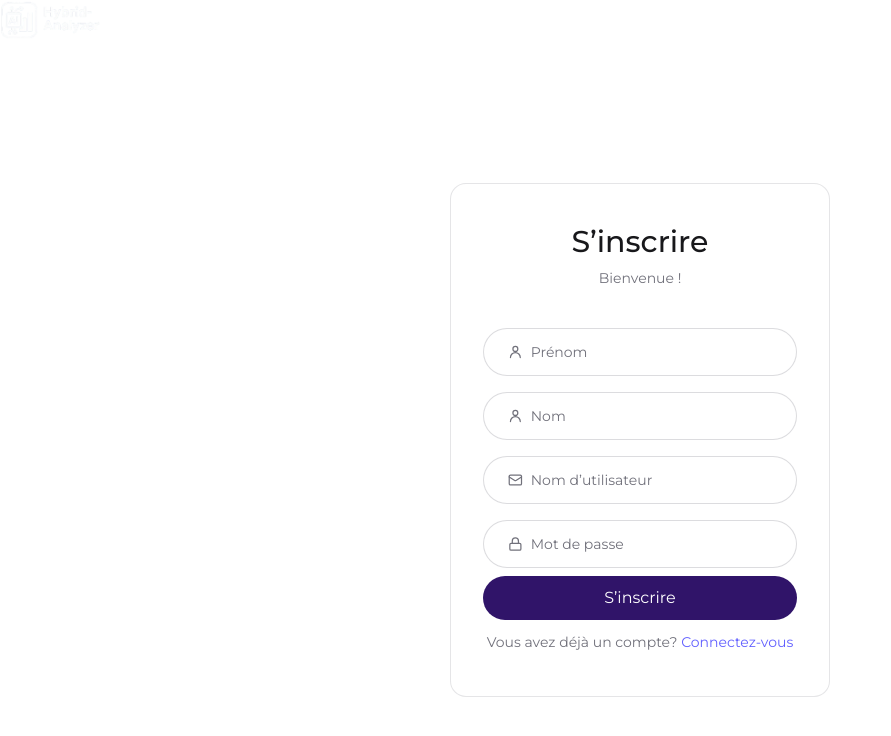
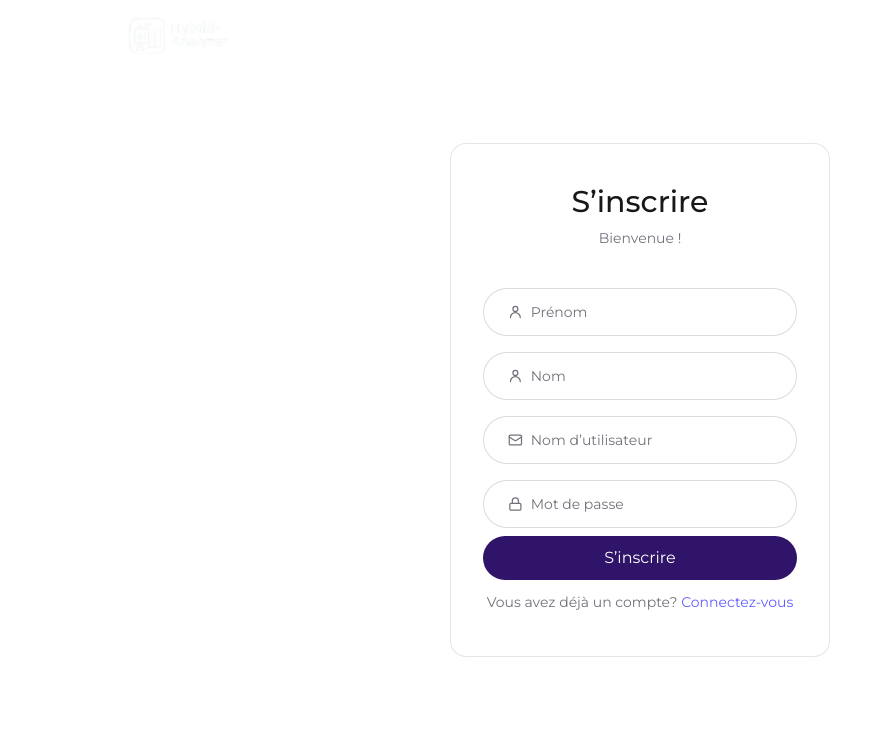
Before and after one commit to karimabenihda/Hybrid-Analyzer_Frontend, a Next.js app: page /auth/register in a window 1280 px wide. Shown: the top 736 px of the page, without its empty margins (0-891 px from the left). Built offline with nearby package versions, Linux system fonts and the light colour scheme.

Commit message:
adjust the  register logo padding

```diff
--- a/src/app/auth/register/page.js
+++ b/src/app/auth/register/page.js
@@ -72,9 +72,8 @@ function page() {
 
   return (
     <div>
-      <div className='flex justify-start'>
-
-<a href="/" aria-label="Hybrid Analyzer">
+<div className='flex justify-start'>
+<a href="/" className='fixed top-0 z-50 flex items-center justify-between w-full py-4 px-6 md:px-16 lg:px-24 xl:px-32  text-white text-sm' aria-label="Hybrid Analyzer">
                     <Image
                         src="/images/logo_white.png"
                         alt="Logo Hybrid-Analyzer"
```
